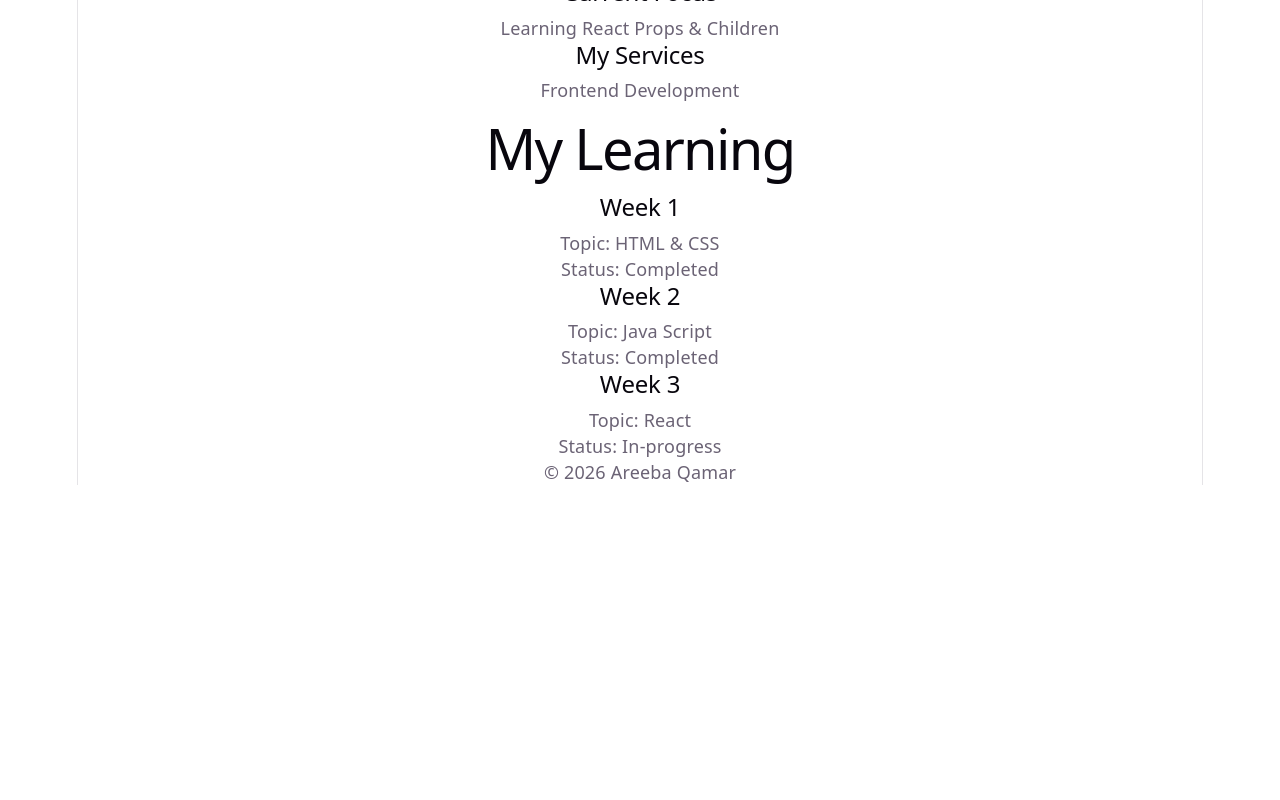
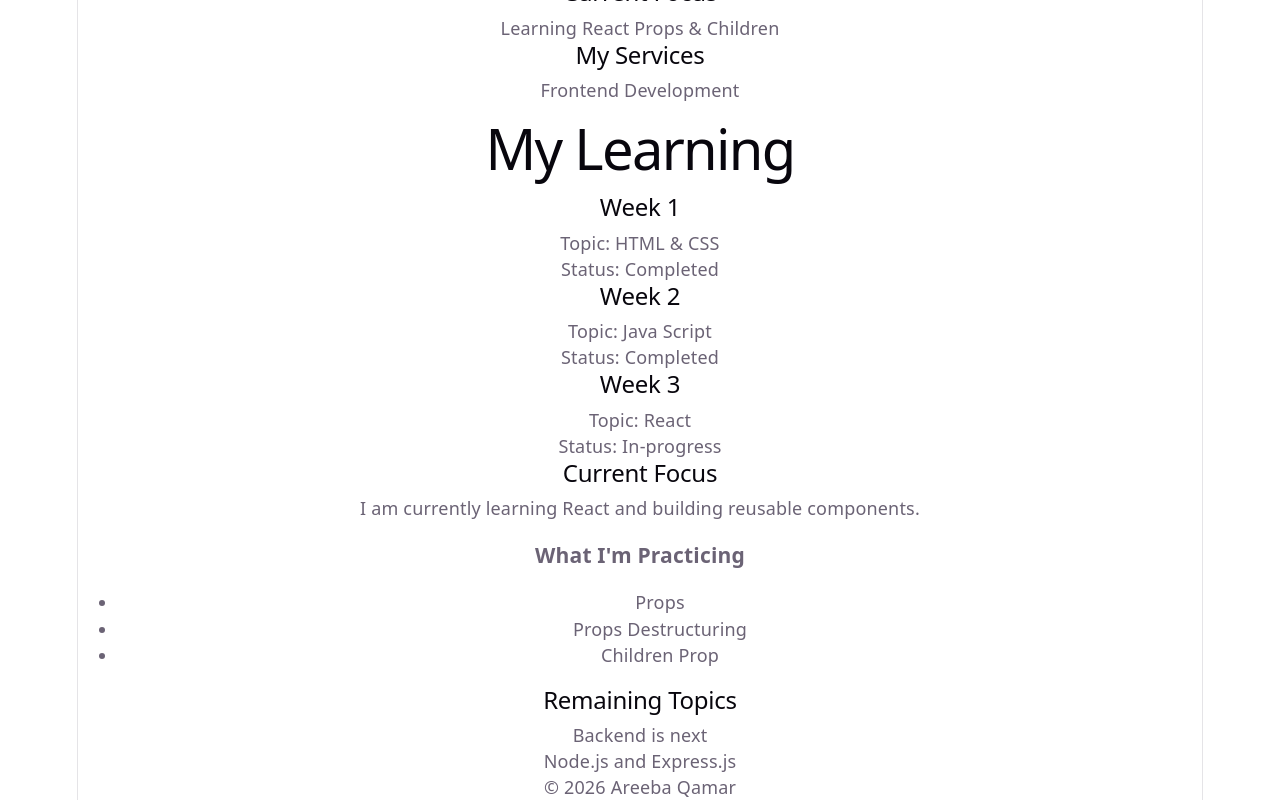
Before and after one commit to areeba-qamar/internship-mern-fullstack, a React (Vite) app in the folder week-3/react-practice/: page / in a window 1280 px wide. Shown: the part 626-1426 px from the top of the page. Before the commit the page ends 1111 px from the top, so only its background shows below. Built offline with nearby package versions, Linux system fonts and the light colour scheme.

Commit message:
practice reusable components with props and children together

```diff
--- a/week-3/react-practice/src/App.jsx
+++ b/week-3/react-practice/src/App.jsx
@@ -6,7 +6,7 @@ import About from "./components/About";
 import CurrentFocus from "./components/CurrentFocus";
 import SectionContainer from "./components/SectionContainer";
 import LearningCard from "./components/LearningCards";
-
+import Section from "./components/Section";
 
 function App() {
   return (
@@ -80,6 +80,23 @@ function App() {
       </section>
 
 
+      <Section
+        title="Current Focus"
+       description="I am currently learning React and building reusable components."
+      >
+        <h3>What I'm Practicing</h3>
+        <ul>
+        <li>Props</li>
+        <li>Props Destructuring</li>
+        <li>Children Prop</li>
+        </ul>
+     </Section>
+
+     <Section title="Remaining Topics" description="Backend is next">
+     <p>Node.js and Express.js</p>
+     </Section>
+
+
    </main>
 
    <footer>
--- /dev/null
+++ b/week-3/react-practice/src/components/Section.jsx
@@ -0,0 +1,12 @@
+function Section({ title, description, children }) {
+  return (
+    <section>
+      <h2>{title}</h2>
+      <p>{description}</p>
+
+      {children}
+    </section>
+  );
+}
+
+export default Section;
```
